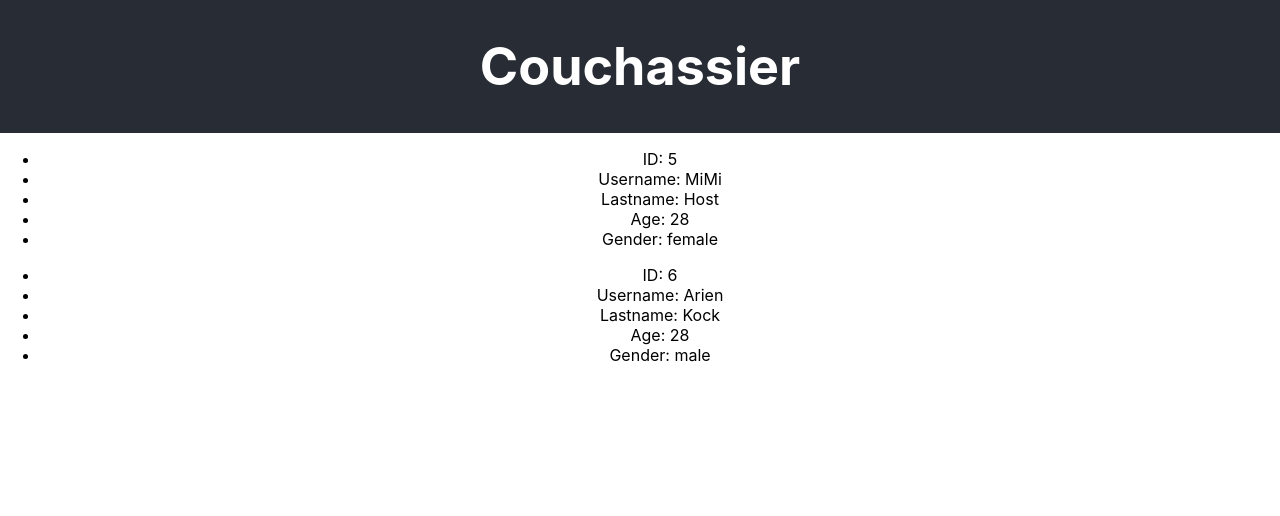
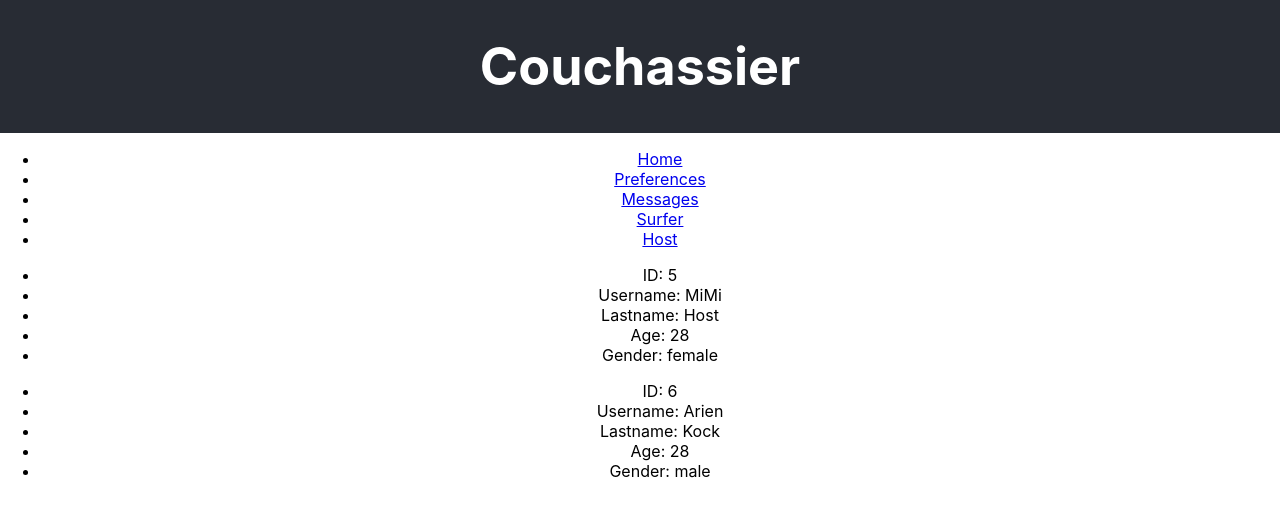
Before and after one commit to jendang/couchsurfing, a React (Create React App) app: page / in a window 1280 px wide. Shown: the top 516 px of the page. Built offline with nearby package versions, Linux system fonts and the light colour scheme.

Commit message:
added navbar + comp/style dir

```diff
--- a/src/components/Navbar.js
+++ b/src/components/Navbar.js
@@ -1,12 +1,28 @@
 import React, { Component } from 'react';
+import './styles/navbar.css';
 
 
 class Navbar extends Component {
   render() {
     return (
-      <div className="App">
+      <div id="Nav">
+
+      <ul>
+
+        <li><a href="https://www.home.com">Home</a></li>
+
+        <li><a href="https://www.preferences.com">Preferences</a></li>
+
+        <li><a href="https://www.messages.com">Messages</a></li>
+
+        <li><a href="https://www.surfer.com">Surfer</a></li>
+
+        <li><a href="https://www.host.com">Host</a></li>
+
+      </ul>
 
       </div>
+
     );
   }
 }
```
Also changed, not shown: src/components/styles/image.css (added), src/components/styles/navbar.css (added), src/components/styles/no.css (added), src/components/styles/yes.css (added).
